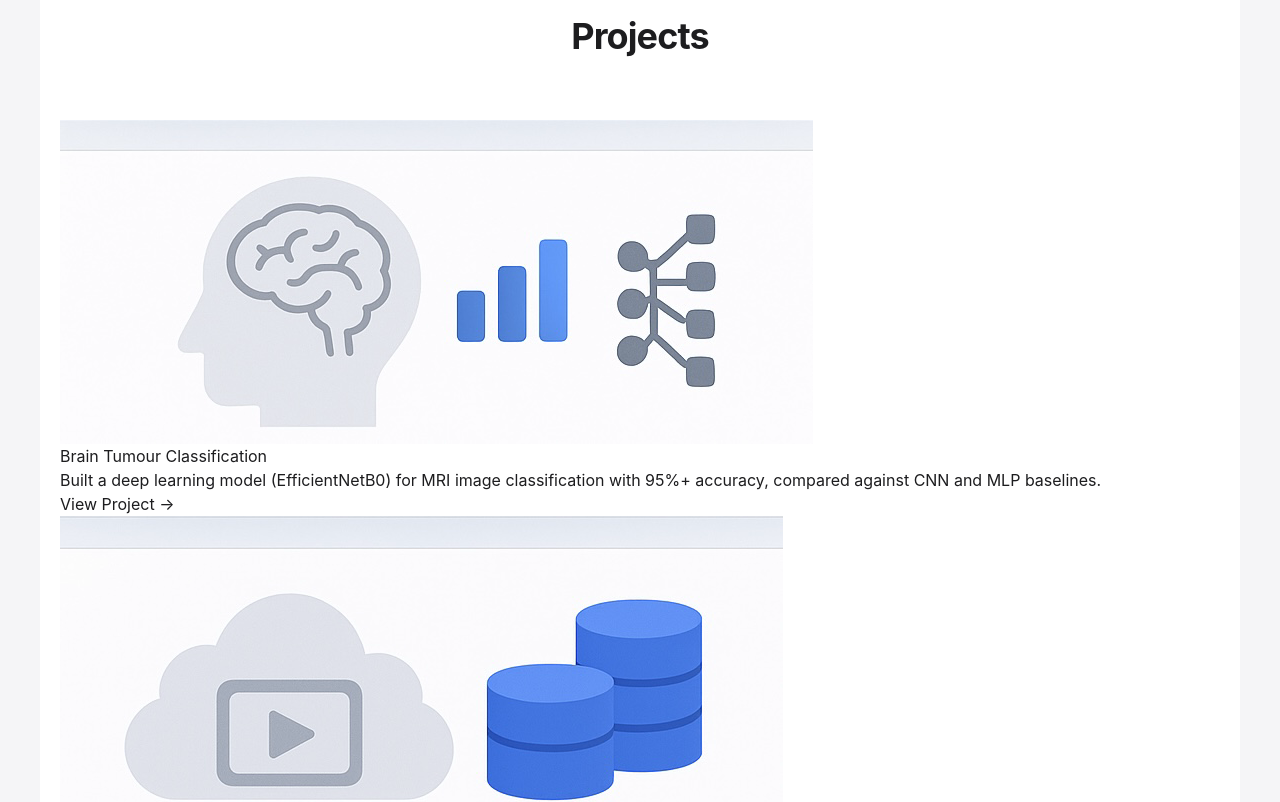
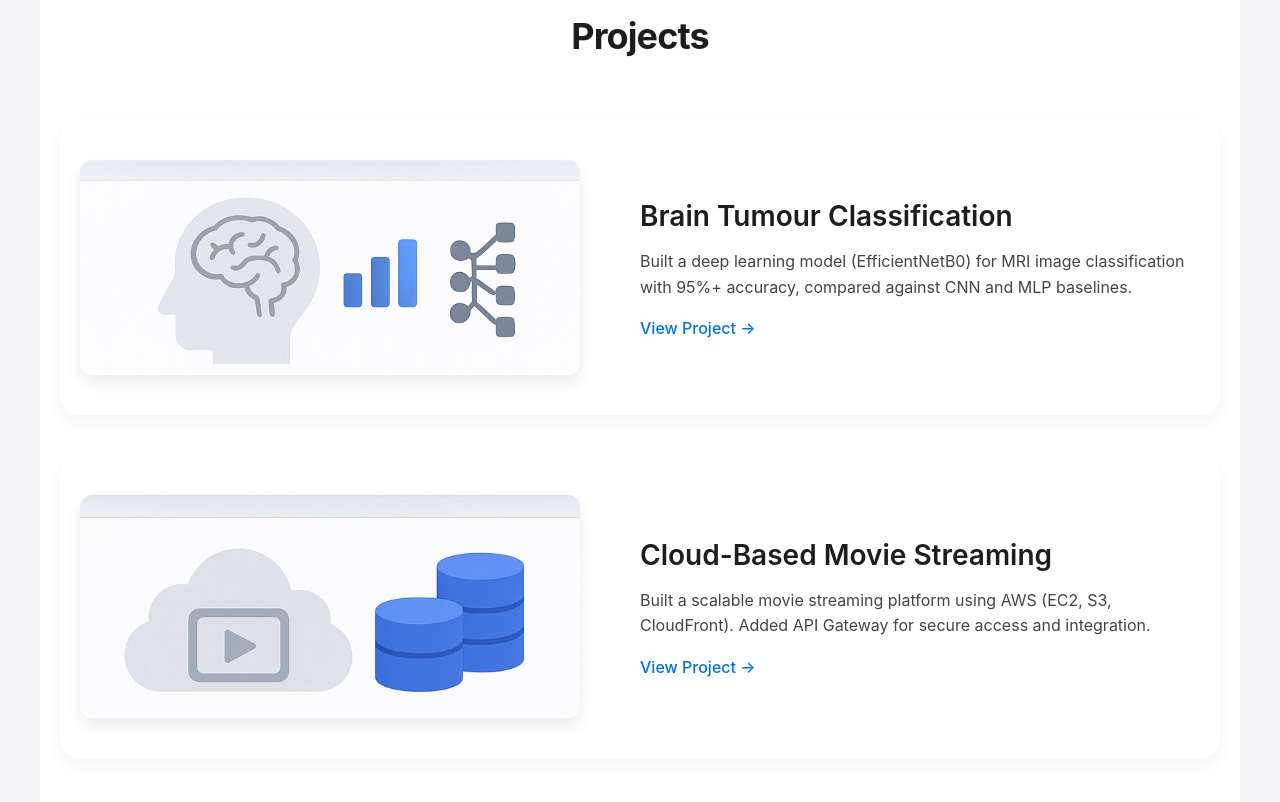
Before and after one commit to pandarichundru/_portfolio, a plain HTML site: page portfolio.html in a window 1280 px wide. Shown: the part 2660-3462 px from the top of the page. Drawn offline with nearby package versions, Linux system fonts and the light colour scheme.

Commit message:
Update portfolio_styles.css

```diff
--- a/portfolio_styles.css
+++ b/portfolio_styles.css
@@ -385,3 +385,61 @@ body.menu-is-open {
     opacity: 0;
   }
 }
+/* Apple-inspired Projects Section */
+.scroll-showcase {
+  display: flex;
+  flex-direction: column;
+  align-items: center;
+  background: #f5f5f7;
+  padding: 100px 0;
+}
+
+.project-card-apple {
+  display: flex;
+  flex-direction: row;
+  max-width: 1200px;
+  width: 100%;
+  margin: 40px 0;
+  align-items: center;
+  gap: 60px;
+  padding: 40px 20px;
+  background: white;
+  border-radius: 20px;
+  box-shadow: 0 8px 20px rgba(0,0,0,0.05);
+  transition: transform 0.4s ease;
+}
+.project-card-apple:hover {
+  transform: translateY(-6px);
+}
+
+.project-image-apple {
+  flex: 1;
+  max-width: 500px;
+  border-radius: 12px;
+  overflow: hidden;
+  box-shadow: 0 8px 16px rgba(0,0,0,0.08);
+}
+
+.project-info-apple {
+  flex: 1;
+  text-align: left;
+}
+.project-info-apple h3 {
+  font-size: 1.75rem;
+  font-weight: 600;
+  margin-bottom: 12px;
+}
+.project-info-apple p {
+  font-size: 1rem;
+  color: #444;
+  line-height: 1.6;
+  margin-bottom: 16px;
+}
+.project-info-apple a {
+  font-weight: 500;
+  color: #0071e3;
+  text-decoration: none;
+}
+.project-info-apple a:hover {
+  text-decoration: underline;
+}
```
